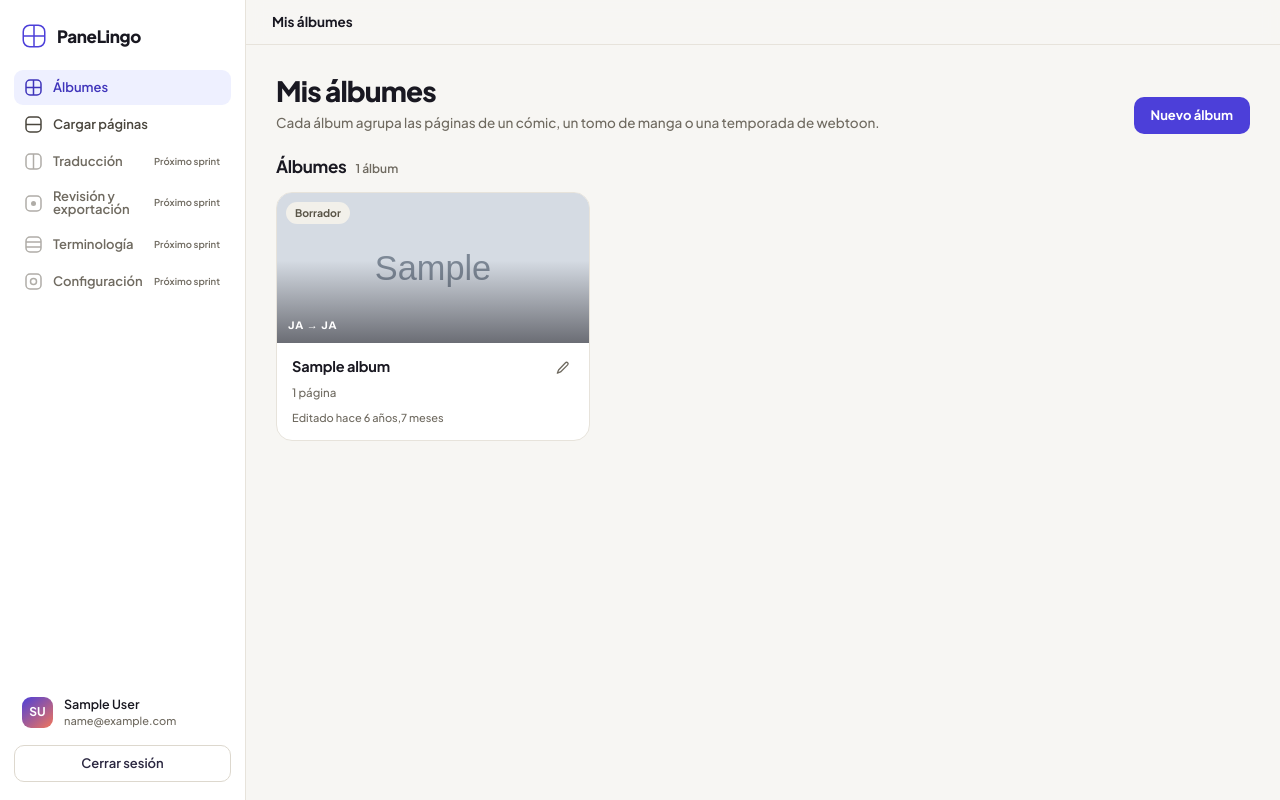
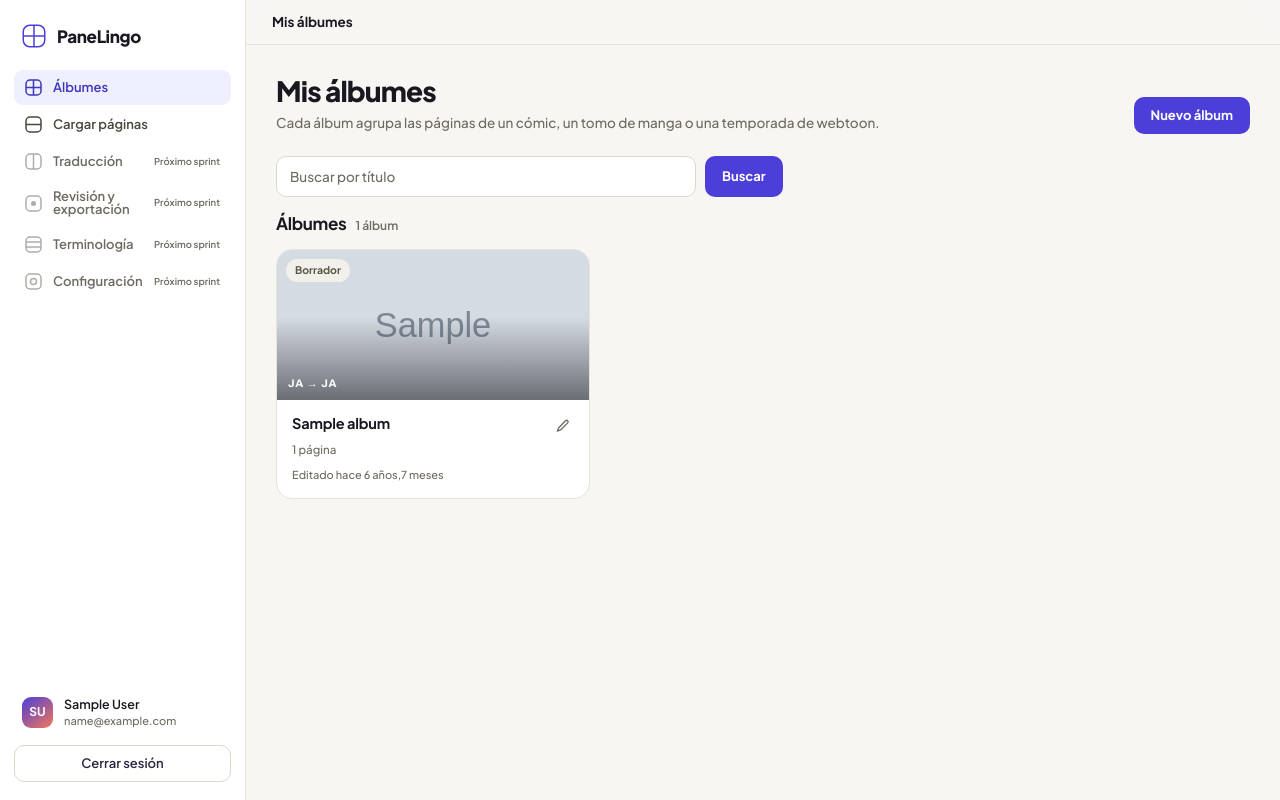
Before and after one commit to RestrepoJuanP/PaneLingo, a Django app: page / in a window 1280 px wide. Run offline with Django 5.2, Linux system fonts and the light colour scheme; a user stored in the database is signed in; data comes from the database, SQL or seed files in the repository; tables that the repository leaves empty hold one stand-in row (values such as "Sample post"); grey boxes marked "Sample" are stand-in pictures.

Commit message:
feat(albums): HU-50 add title search to the album library
Co-authored-by: Copilot <223556219+Copilot@users.noreply.github.com>

```diff
--- a/albums/views.py
+++ b/albums/views.py
@@ -1,4 +1,6 @@
 """Vistas de la app albums."""
+
+import unicodedata
 
 from django.conf import settings
 from django.contrib import messages
@@ -17,6 +19,15 @@ from accounts.access import PrivateViewMixin
 from albums.forms import AlbumForm, AlbumRenameForm
 from albums.models import Album, ComicPage
 from albums.services import create_pages_from_upload
+
+# Longitud máxima del texto de búsqueda; el título admite 120 caracteres.
+SEARCH_MAX_LENGTH = 120
+
+
+def normalize_search_text(text):
+    """Pasa a minúsculas y quita las tildes, para comparar sin distinguirlas."""
+    decomposed = unicodedata.normalize("NFD", text.casefold())
+    return "".join(char for char in decomposed if not unicodedata.combining(char))
 
 
 class AlbumListView(PrivateViewMixin, ListView):
@@ -37,17 +48,35 @@ class AlbumListView(PrivateViewMixin, ListView):
         El filtrado por propietario ocurre aquí, en el servidor. Es la única
         barrera que impide ver la biblioteca de otra cuenta.
         """
-        return (
+        albums = (
             Album.objects.filter(owner=self.request.user)
             .select_related("source_language", "target_language")
             .order_by("-updated_at")
         )
+        search_text = self.get_search_text()
+        if not search_text:
+            return albums
+        # Se compara en Python, no en SQL: icontains de SQLite no ignora las
+        # tildes. El conjunto es el de un solo usuario, así que es pequeño.
+        needle = normalize_search_text(search_text)
+        matching_ids = [
+            album.pk for album in albums if needle in normalize_search_text(album.title)
+        ]
+        return albums.filter(pk__in=matching_ids)
+
+    def get_search_text(self):
+        """Devuelve el texto buscado (parámetro q), recortado y acotado."""
+        return self.request.GET.get("q", "").strip()[:SEARCH_MAX_LENGTH]
 
     def get_context_data(self, **kwargs):
         """Añade el formulario de creación para el modal de la biblioteca."""
         context = super().get_context_data(**kwargs)
         context["form"] = kwargs.get("form") or AlbumForm()
         context["nav_current"] = "albums"
+        context["search_text"] = self.get_search_text()
+        context["total_album_count"] = Album.objects.filter(
+            owner=self.request.user
+        ).count()
         return context
 
 
--- a/static/css/app.css
+++ b/static/css/app.css
@@ -151,6 +151,18 @@ textarea {
   align-items: center;
   justify-content: space-between;
   margin-bottom: var(--sp-7);
+}
+
+.search-bar {
+  display: flex;
+  flex-wrap: wrap;
+  gap: var(--sp-4);
+  margin-bottom: var(--sp-8);
+}
+
+.search-bar__input {
+  flex: 1 1 260px;
+  max-width: 420px;
 }
 
 .section-head__left {
--- a/templates/albums/album_list.html
+++ b/templates/albums/album_list.html
@@ -43,21 +43,52 @@ así que cuatro de los cinco devolverían siempre lista vacía.
     </div>
   </div>
 
-  {% if albums %}
+  {% if total_album_count %}
+    {% comment %}
+    Búsqueda por título (HU-50). Formulario GET, así que funciona sin
+    JavaScript y el resultado es un enlace que se puede compartir o recargar.
+    {% endcomment %}
+    <form class="search-bar" method="get" action="{% url 'albums:list' %}" role="search">
+      <label class="sr-only" for="album-search">Buscar álbumes por título</label>
+      <input
+        class="input search-bar__input"
+        type="search"
+        id="album-search"
+        name="q"
+        value="{{ search_text }}"
+        maxlength="120"
+        placeholder="Buscar por título"
+        autocomplete="off"
+      />
+      <button type="submit" class="btn btn--primary">Buscar</button>
+      {% if search_text %}
+        <a class="btn btn--secondary" href="{% url 'albums:list' %}">Limpiar</a>
+      {% endif %}
+    </form>
+
     <div class="section-head">
       <div class="section-head__left">
         <h2 class="section-title">Álbumes</h2>
-        <span class="section-count">
-          {{ albums|length }} {{ albums|length|pluralize:"álbum,álbumes" }}
+        <span class="section-count" aria-live="polite">
+          {% if search_text %}
+            {{ albums|length }} de {{ total_album_count }}
+          {% else %}
+            {{ albums|length }} {{ albums|length|pluralize:"álbum,álbumes" }}
+          {% endif %}
         </span>
       </div>
     </div>
 
+  {% endif %}
+
+  {% if albums %}
     <div class="album-grid">
       {% for album in albums %}
         {% include "components/album_card.html" with seed=album.pk title=album.title page_count=album.page_count edited_label=album.updated_at|timesince lang_pair=album.language_pair status_label=album.get_status_display status_variant="neutral" album_url=album.get_absolute_url edit_url=album.get_edit_url cover_image=album.cover_url %}
       {% endfor %}
     </div>
+  {% elif search_text %}
+    {% include "components/empty_state.html" with title="Ningún álbum coincide con tu búsqueda" body="Prueba con otra parte del título o limpia la búsqueda para ver todos tus álbumes." %}
   {% else %}
     {% include "components/empty_state.html" with title="Todavía no tienes álbumes" body="Un álbum agrupa las páginas de un cómic, un tomo de manga o una temporada de webtoon. Crea el primero para empezar a organizar tu trabajo." action_label="Crear mi primer álbum" action_url=create_url action_modal="crear-album" %}
   {% endif %}
```
Also changed, not shown: albums/tests/test_search.py (added, +71 -0 lines).
